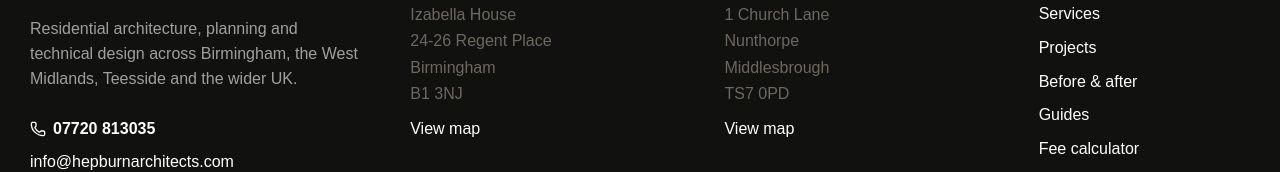
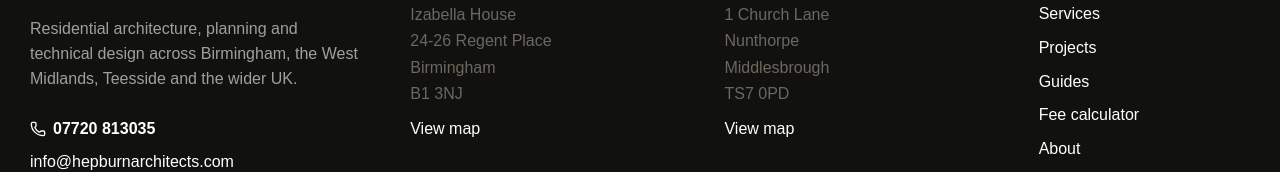
Before and after one commit to dlhep/hepburn-architects-final-sanity, a Next.js app: page / in a window 1280 px wide. Shown: the part 10759-10931 px from the top of the page. Built offline with nearby package versions, Linux system fonts and the light colour scheme; no server answers.

Commit message:
Remove before and after footer link

```diff
--- a/components/Footer.tsx
+++ b/components/Footer.tsx
@@ -51,7 +51,7 @@
           <h3>Explore</h3>
           <Link href="/services">Services</Link>
           <Link href="/projects">Projects</Link>
-          <Link href="/before-after">Before & after</Link>
+
           <Link href="/guides">Guides</Link>
           <Link href="/estimate">Fee calculator</Link>
           <Link href="/about">About</Link>
```
